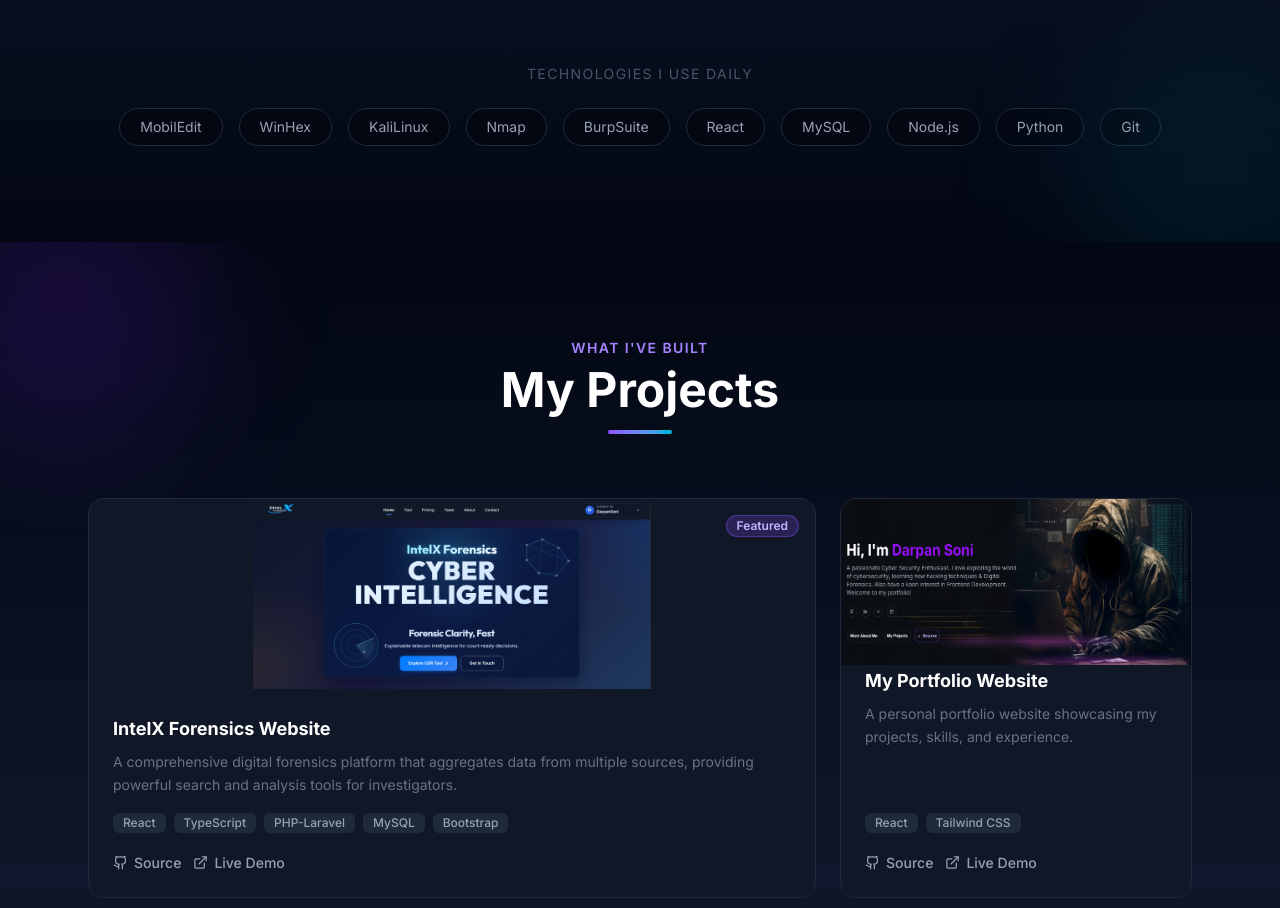
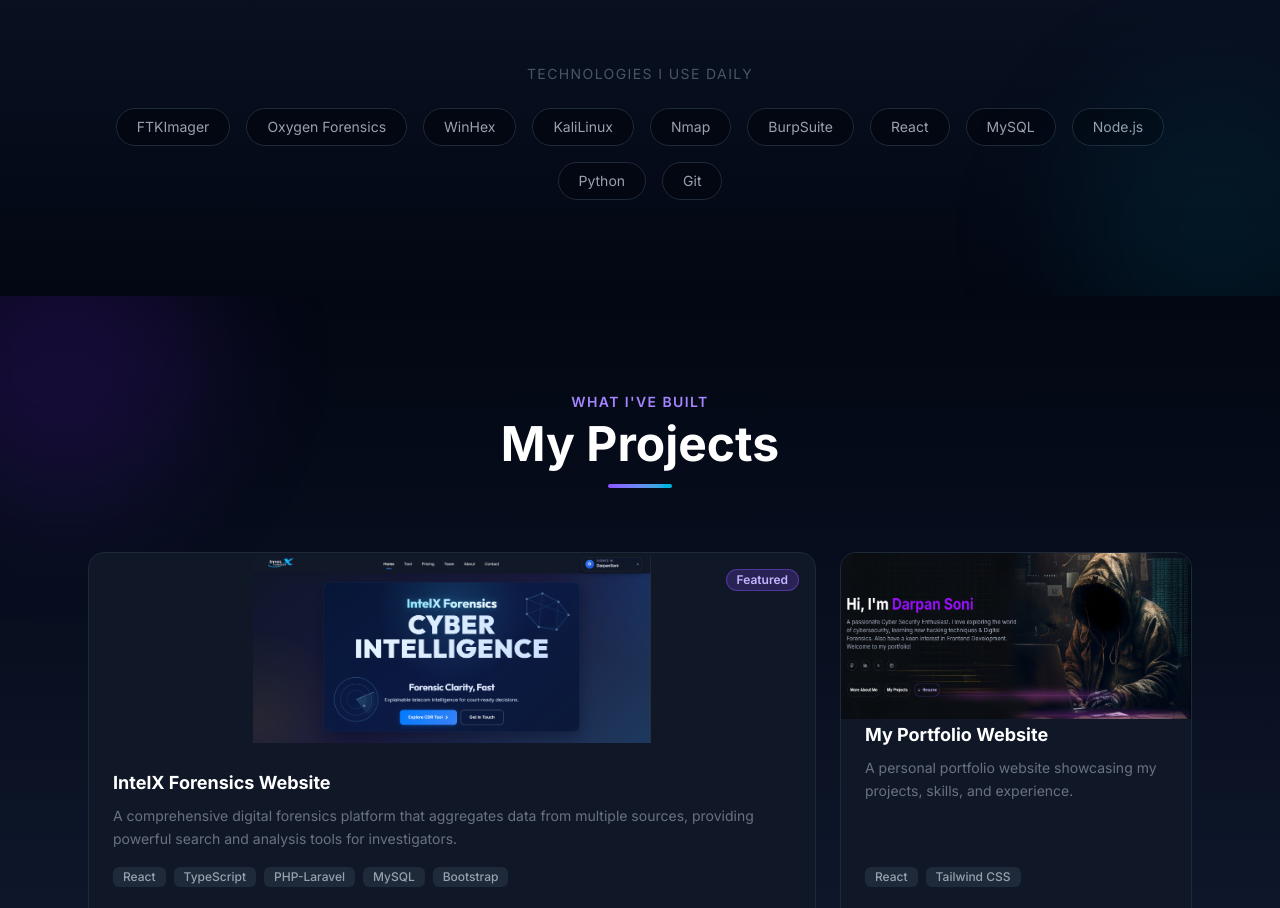
Before and after one commit to Darpan7588/My_Portfolio, a React (Vite) app: page / in a window 1280 px wide. Shown: the part 2276-3184 px from the top of the page. Built offline with nearby package versions, Linux system fonts and the light colour scheme.

Commit message:
Update Skills.jsx

```diff
--- a/src/components/Skills.jsx
+++ b/src/components/Skills.jsx
@@ -120,7 +120,7 @@ export default function Skills() {
         <div className="mt-16 text-center">
           <p className="text-gray-600 text-sm mb-6 uppercase tracking-widest">Technologies I use daily</p>
           <div className="flex flex-wrap justify-center gap-4">
-            {['MobilEdit','WinHex','KaliLinux','Nmap','BurpSuite','React', 'MySQL', 'Node.js', 'Python', 'Git'].map((tech) => (
+            {['FTKImager', 'Oxygen Forensics','WinHex','KaliLinux','Nmap','BurpSuite','React', 'MySQL', 'Node.js', 'Python', 'Git'].map((tech) => (
               <span
                 key={tech}
                 className="px-5 py-2 rounded-full border border-gray-800 bg-gray-950 text-gray-400 text-sm hover:border-violet-500/50 hover:text-violet-400 hover:bg-violet-500/5 transition-all duration-200 cursor-default"
```
